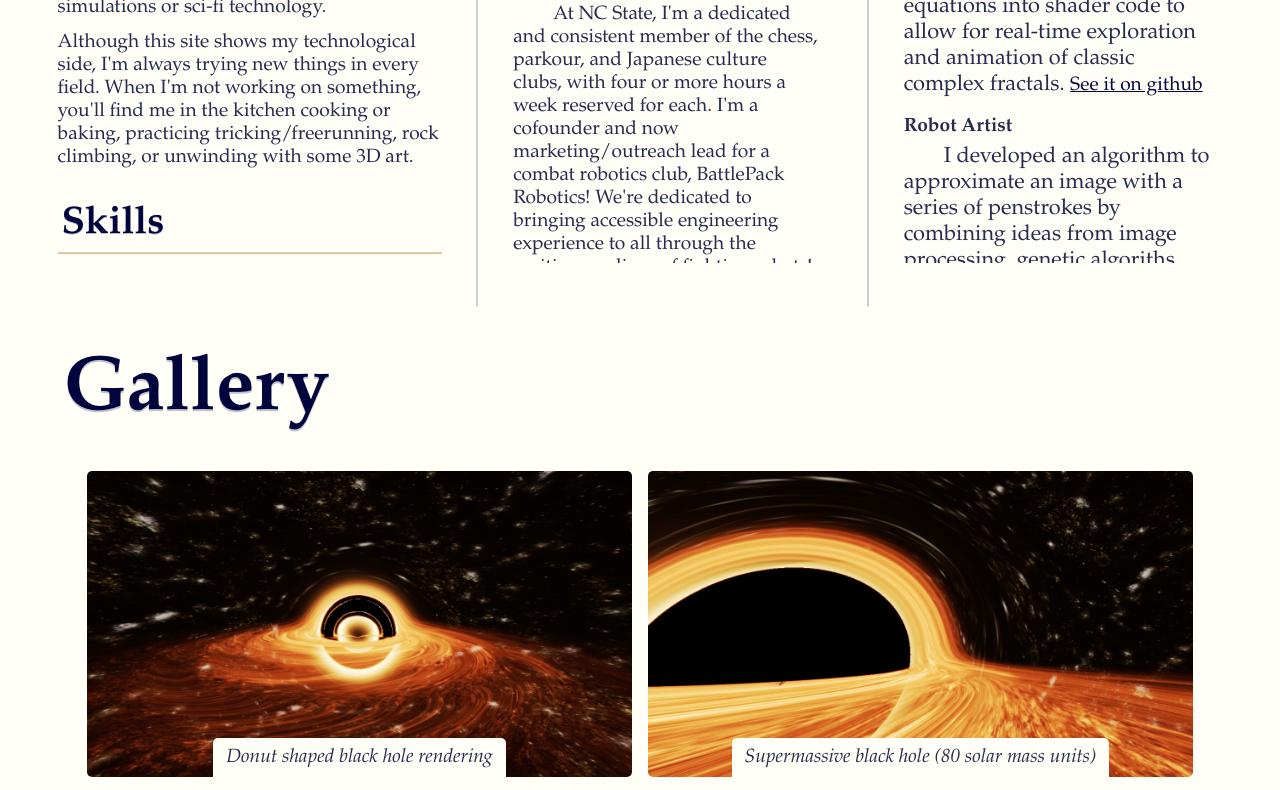
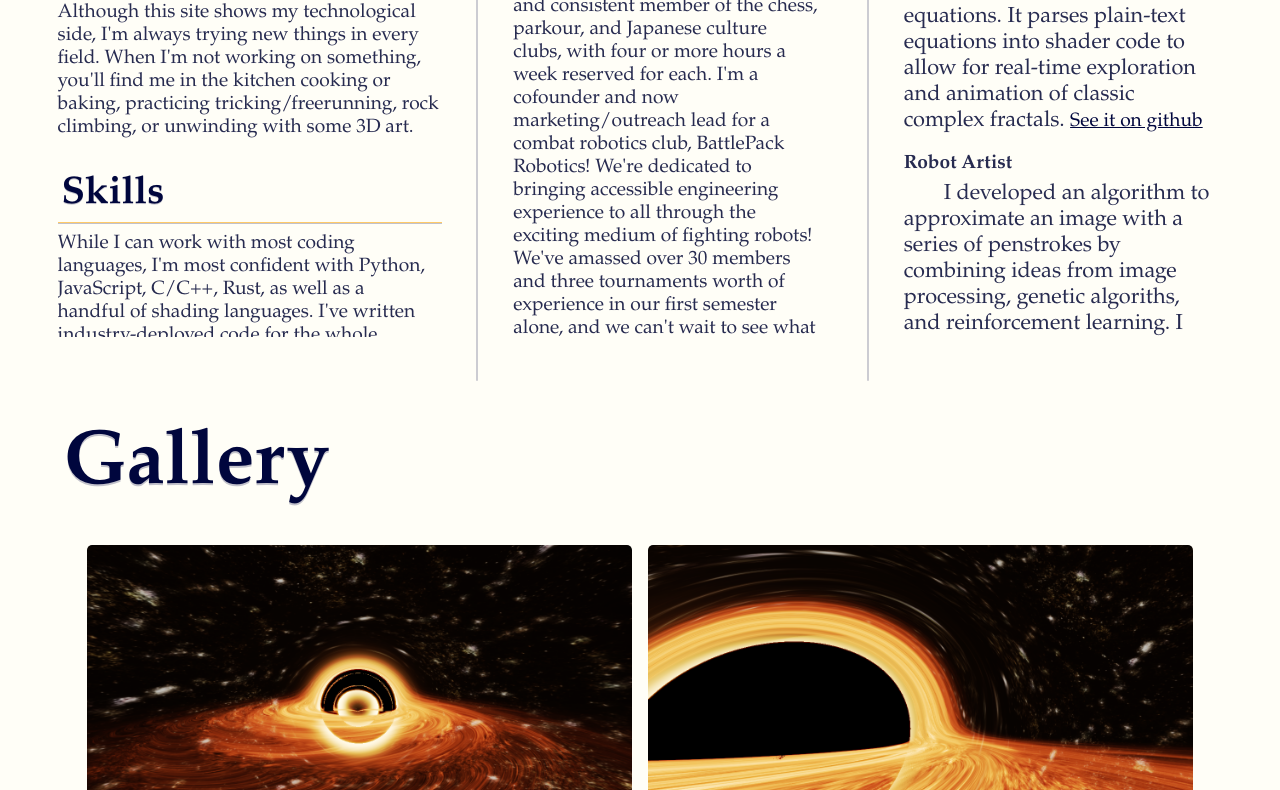
Before and after one commit to iBrushC/iBrushC.github.io, a plain HTML site: page index.html in a window 1280 px wide. Shown: the part 717-1507 px from the top of the page. Drawn offline with Linux system fonts and the light colour scheme.

Commit message:
Uncommented extremely important code that makes the website actually presentable

```diff
--- a/styles.css
+++ b/styles.css
@@ -162,7 +162,7 @@ button:active {
 .page-body {
     width: 100%;
     display: grid;
-    /* grid-template-rows: minmax(10vh, 8rem) minmax(90vh, 60rem); */
+    grid-template-rows: minmax(13vh, 8rem) minmax(87vh, 60rem);
     grid-template-columns: 1fr 0.02fr 1fr 0.02fr 1fr;
     grid-template-areas:
         "header header    header divider-2 zone-3"
```
